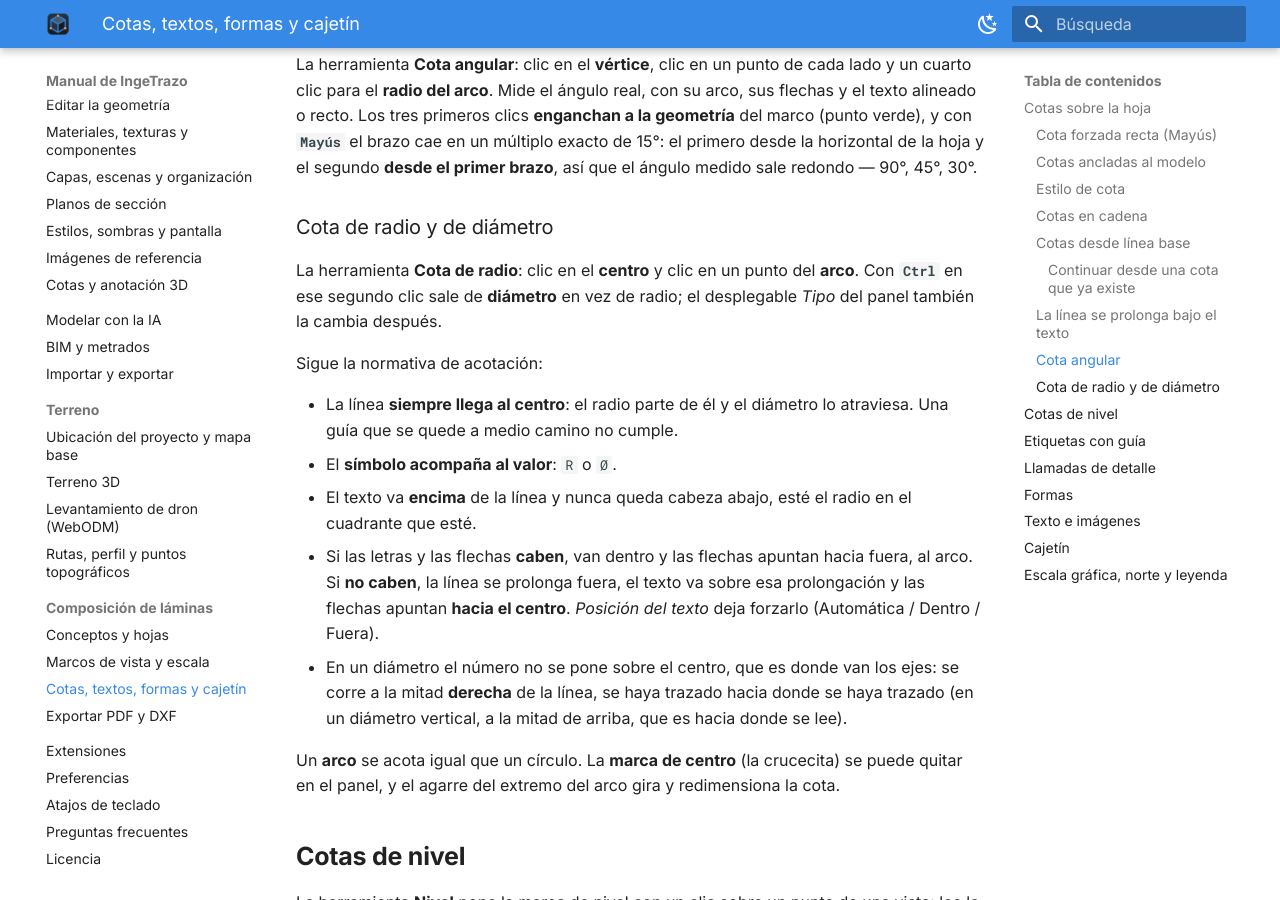
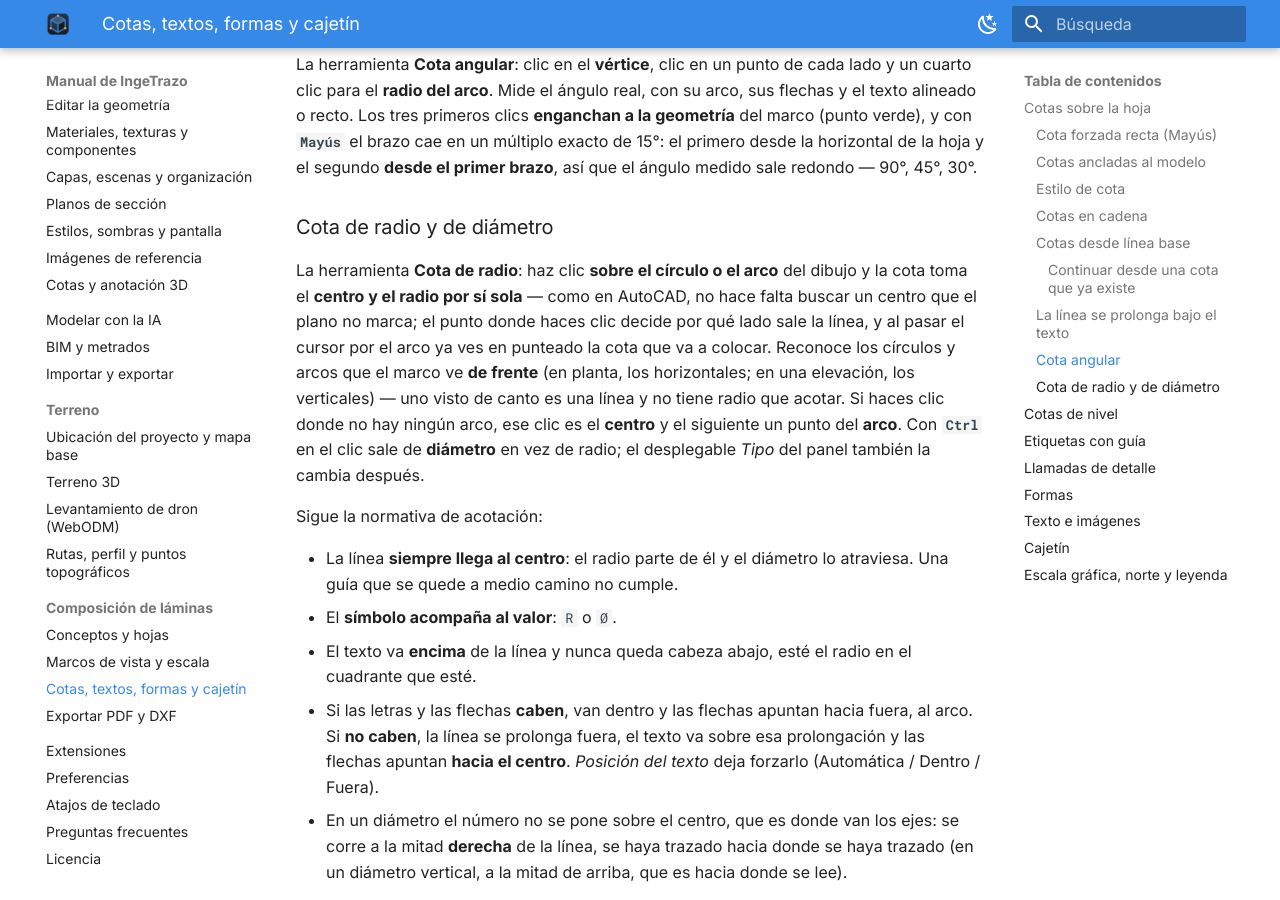
Before and after one commit to ingelibre/ingetrazo-docs, an MkDocs documentation site: the page built from docs/laminas/anotacion.md, in a window 1280 px wide and 900 px high, scrolled down 2980 px. Built offline with MkDocs 1.6.1 and Material for MkDocs 9.7.7, drawn with Linux system fonts in a browser that asks for light colours.

Commit message:
Cota de radio: un clic sobre el arco toma el centro y el radio
Co-Authored-By: Claude Opus 5 (1M context) <noreply@anthropic.com>

```diff
--- a/docs/laminas/anotacion.md
+++ b/docs/laminas/anotacion.md
@@ -70,7 +70,7 @@ La herramienta **Cota angular**: clic en el **vértice**, clic en un punto de ca
 
 ### Cota de radio y de diámetro
 
-La herramienta **Cota de radio**: clic en el **centro** y clic en un punto del **arco**. Con **`Ctrl`** en ese segundo clic sale de **diámetro** en vez de radio; el desplegable *Tipo* del panel también la cambia después.
+La herramienta **Cota de radio**: haz clic **sobre el círculo o el arco** del dibujo y la cota toma el **centro y el radio por sí sola** — como en AutoCAD, no hace falta buscar un centro que el plano no marca; el punto donde haces clic decide por qué lado sale la línea, y al pasar el cursor por el arco ya ves en punteado la cota que va a colocar. Reconoce los círculos y arcos que el marco ve **de frente** (en planta, los horizontales; en una elevación, los verticales) — uno visto de canto es una línea y no tiene radio que acotar. Si haces clic donde no hay ningún arco, ese clic es el **centro** y el siguiente un punto del **arco**. Con **`Ctrl`** en el clic sale de **diámetro** en vez de radio; el desplegable *Tipo* del panel también la cambia después.
 
 Sigue la normativa de acotación:
 
```
